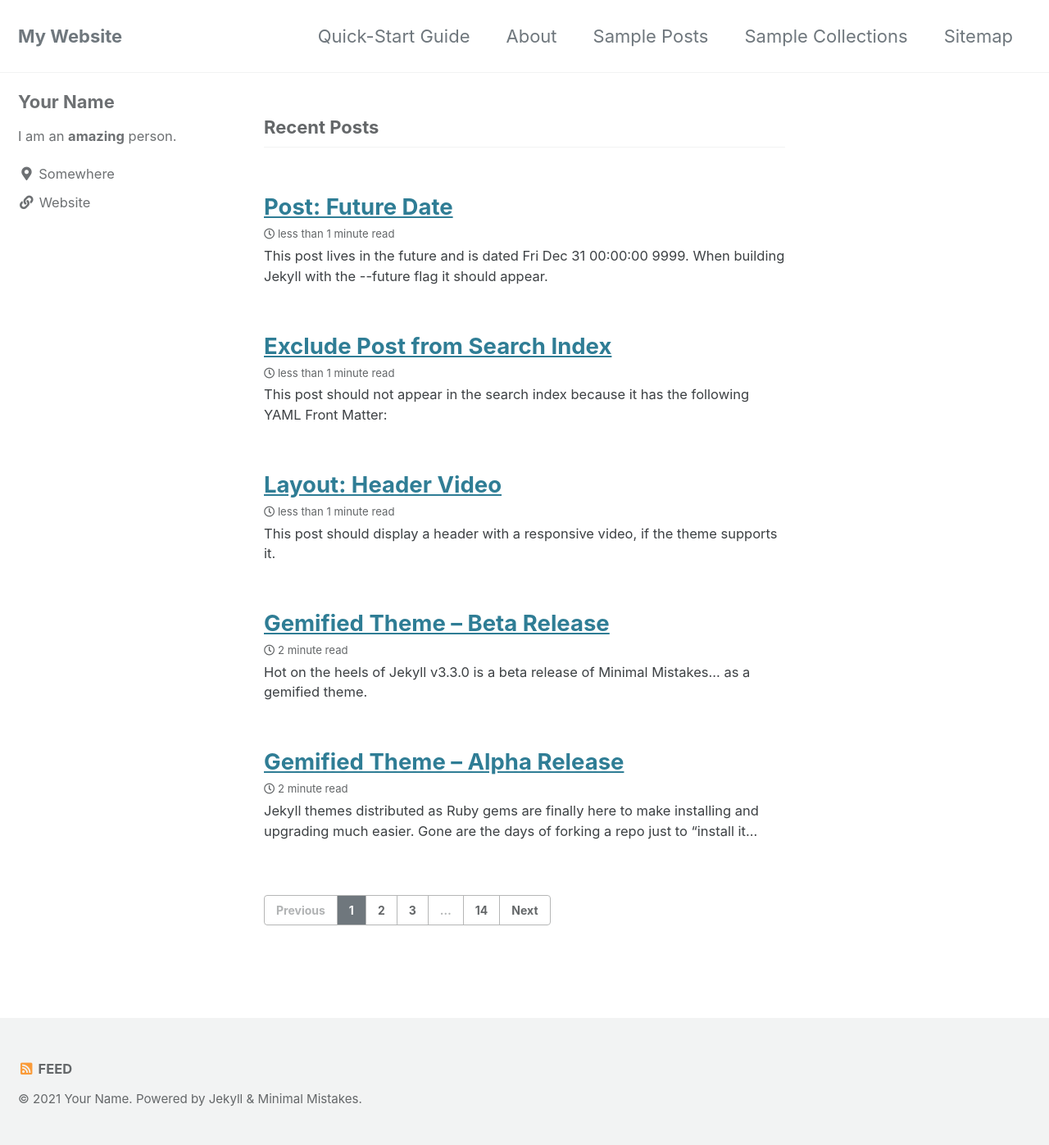
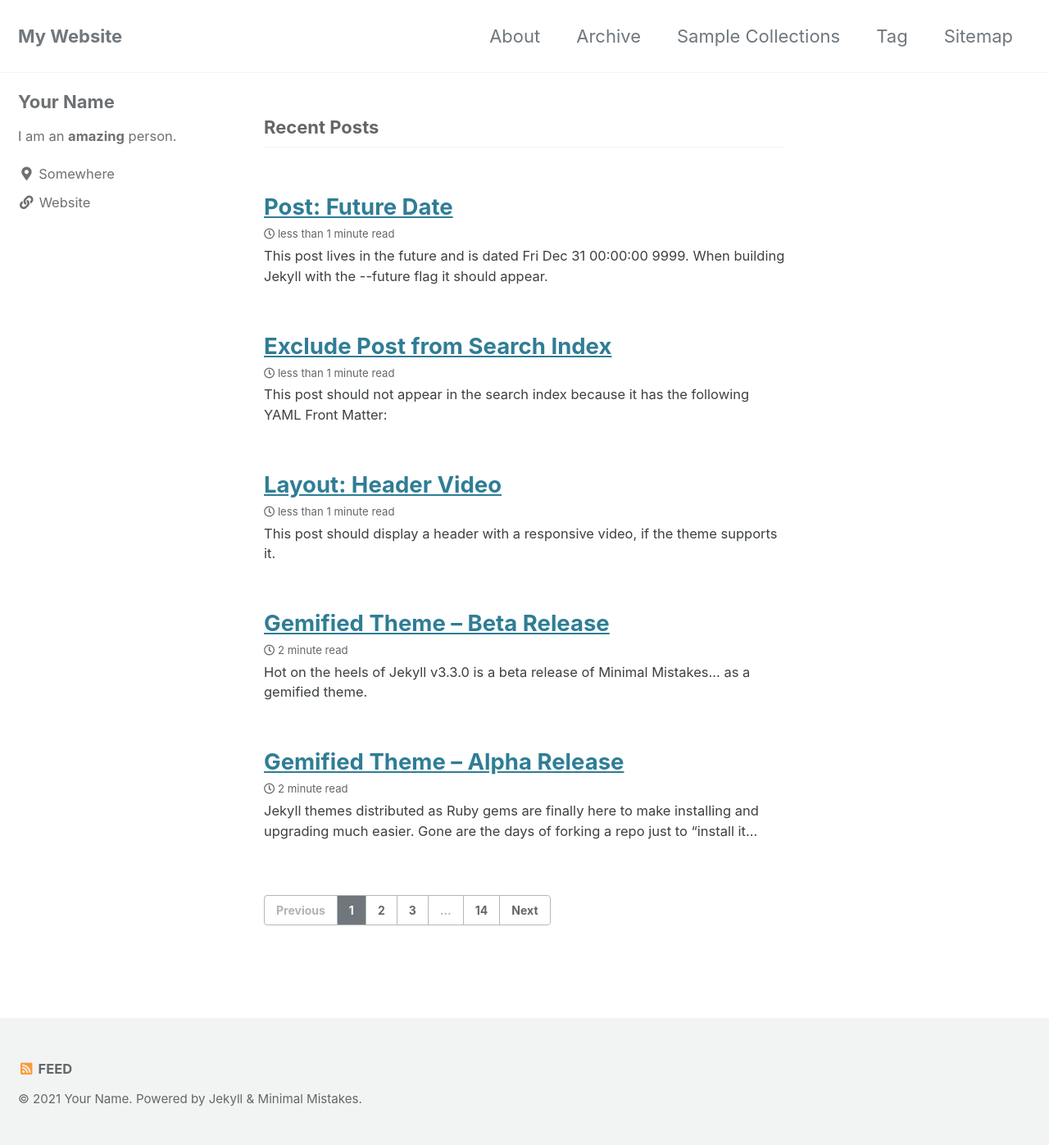
Before and after one commit to repo-of/repo-of.github.io, a Jekyll site: the page built from index.html, in a window 1280 px wide. Shown: the whole page at 82% size. Built offline with Jekyll 4.4.1, drawn with Linux system fonts in a browser that asks for light colours; cached includes are drawn as plain includes; the list of posts is cut into pages by our own code.

Commit message:
Update navigation.yml

```diff
--- a/_data/navigation.yml
+++ b/_data/navigation.yml
@@ -1,12 +1,12 @@
 # main links
 main:
-  - title: "Quick-Start Guide"
-    url: https://mmistakes.github.io/minimal-mistakes/docs/quick-start-guide/
   - title: "About"
     url: https://mmistakes.github.io/minimal-mistakes/about/
-  - title: "Sample Posts"
+  - title: "Archive"
     url: /year-archive/
   - title: "Sample Collections"
     url: /collection-archive/
+  - title: "Tag"
+    url: /tags/
   - title: "Sitemap"
     url: /sitemap/
```
